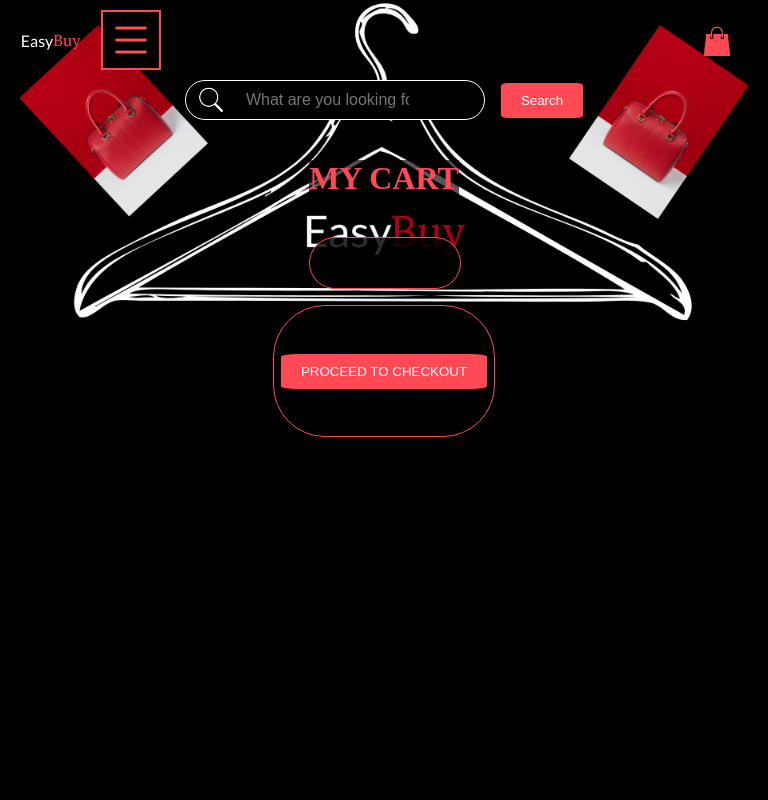
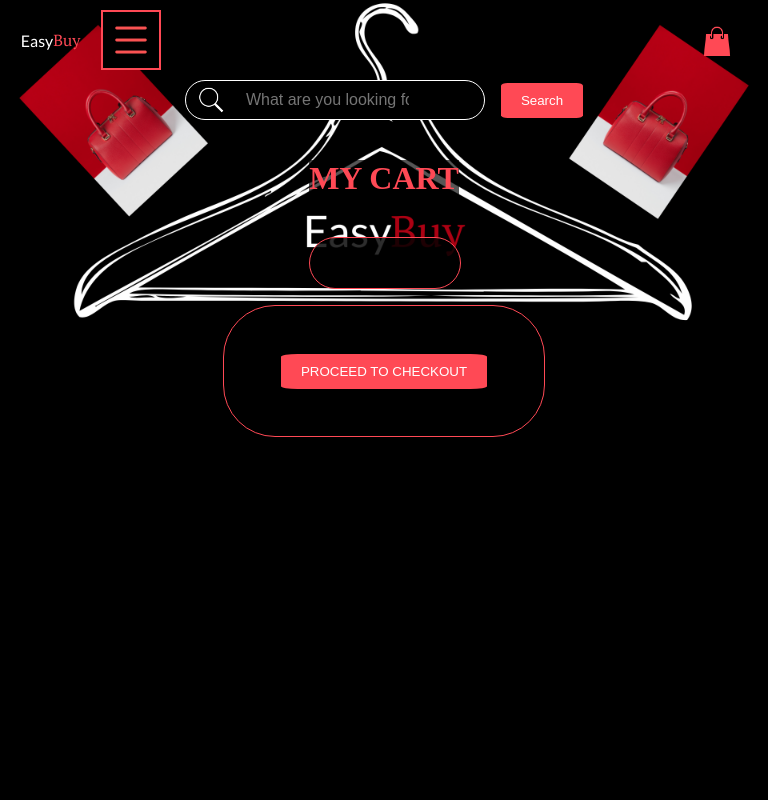
Before and after one commit to lem31/mystore, a React (Vite) app in the folder my-store-app/: page /MyCart in a window 768 px wide. Shown: the top 800 px of the page. Built offline with nearby package versions, Linux system fonts and the light colour scheme; a web font is replaced by a local one.

Commit message:
added styles to cart page

```diff
--- a/my-store-app/src/CSS_Modules/Cart_Page/cart.module.css
+++ b/my-store-app/src/CSS_Modules/Cart_Page/cart.module.css
@@ -19,7 +19,6 @@
 
 .h1_cart {
   color: var(--tertiary-color);
-
   margin-bottom: 40px;
   background-color: rgba(0, 0, 0, 0.66);
 }
@@ -156,13 +155,20 @@
   grid-column: 6;
 }
 
+.cart_total_position {
+  display: flex;
+  flex-direction: column;
+  justify-content: flex-end;
+  height: 640px;
+}
+
 .cart_total_outer {
   display: flex;
   flex-direction: column;
   justify-content: center;
   align-items: center;
   gap: 16px;
-  width: 220px;
+  width: 320px;
   height: 130px;
   border: 1px solid var(--tertiary-color);
   background-color: rgba(0, 0, 0, 0.822);
@@ -248,4 +254,17 @@
     grid-column: 2;
     grid-row: 1;
   }
+
+  .cart_total_outer {
+    gap: 16px;
+    width: 320px;
+    height: 130px;
+  }
+
+  .cart_total_position {
+    display: flex;
+    flex-direction: column;
+    justify-content: flex-start;
+    height: 200px;
+  }
 }
--- a/my-store-app/src/Components/Cart/Cart_Total_Box/index.jsx
+++ b/my-store-app/src/Components/Cart/Cart_Total_Box/index.jsx
@@ -10,6 +10,7 @@ const CartTotalBox = () => {
 
 
   return (
+    <div className={styles.cart_total_position}>
     <div className={styles.cart_total_outer}>
       {cartTotal > 0 && (
         <>
@@ -28,6 +29,7 @@ const CartTotalBox = () => {
 <ProceedToCheckoutButton />
 </div>
     </div>
+    </div>
   );
 };
 
```
